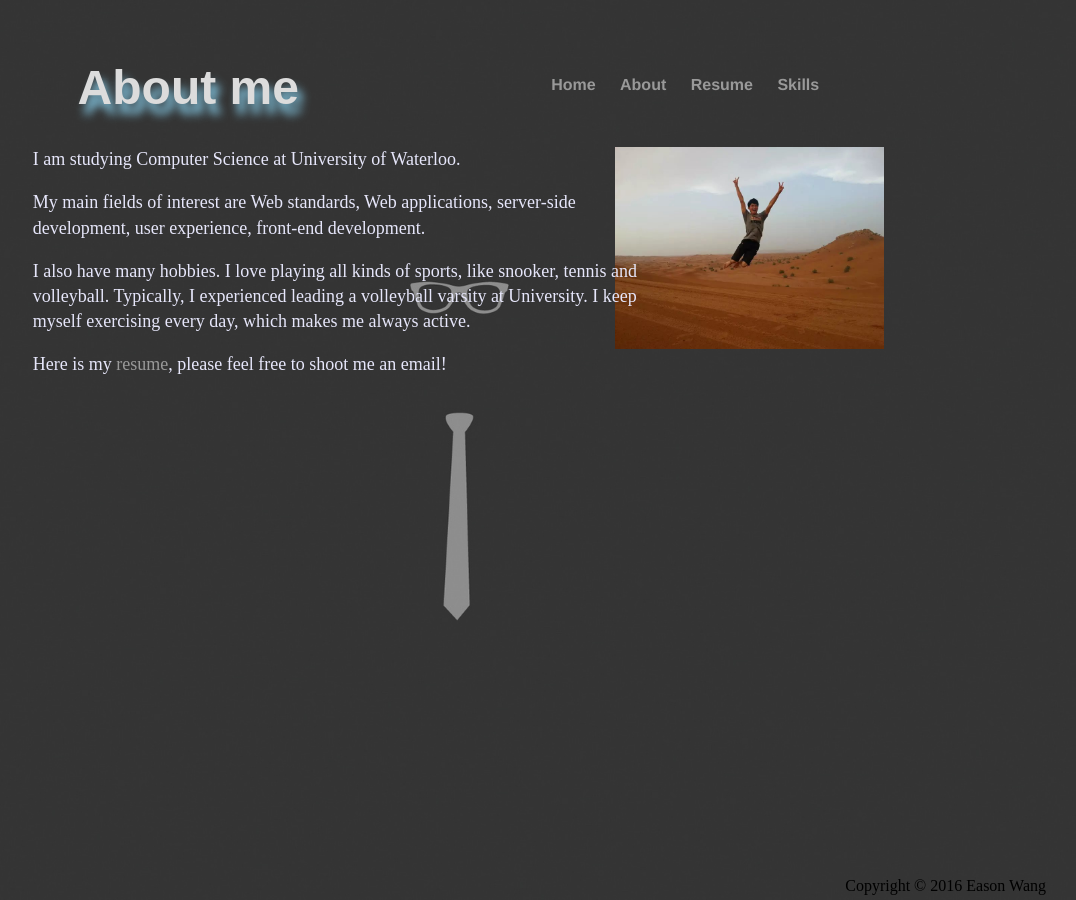
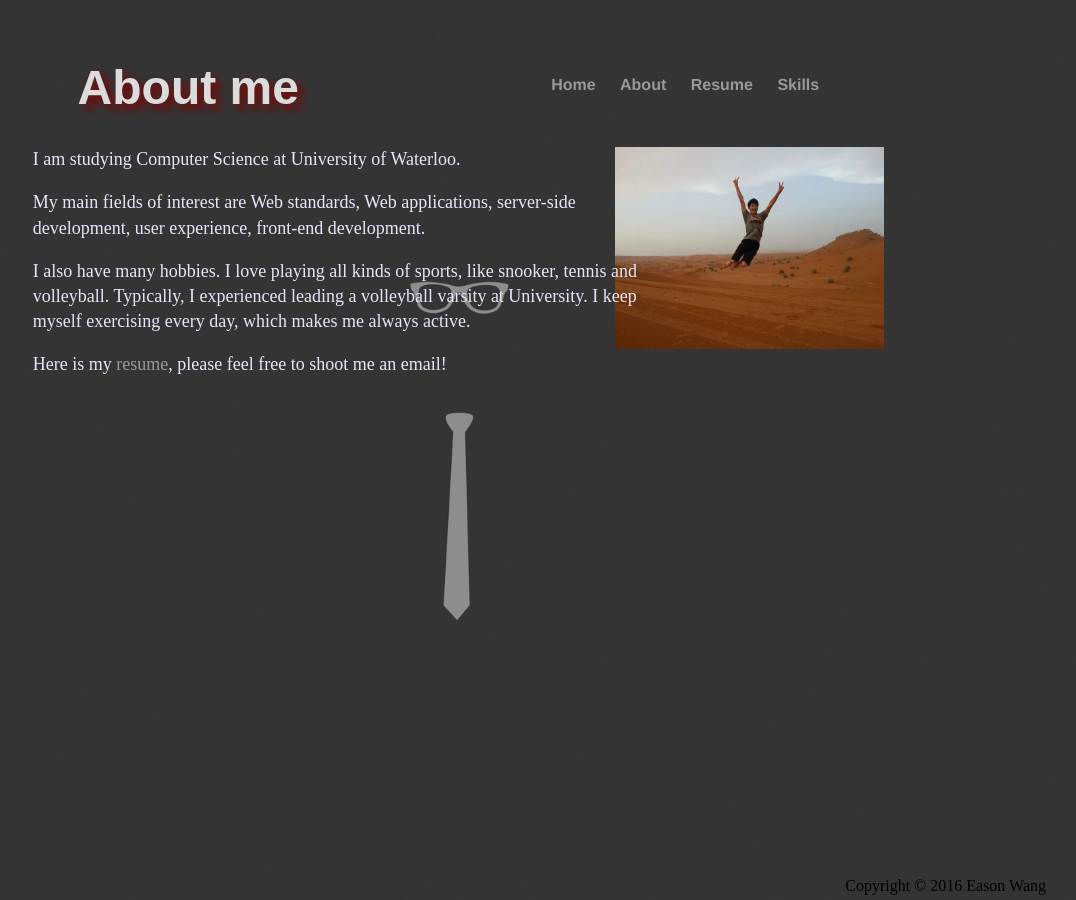
Before and after one commit to Eason666/Easonwang.github.io, a Jekyll site: the page built from about/index.html, in a window 1280 px wide. Shown: the whole page, without its empty margins (204-1280 px from the left). Built offline with Jekyll 4.4.1, drawn with Linux system fonts in a browser that asks for light colours.

Commit message:
Update main.css

```diff
--- a/css/main.css
+++ b/css/main.css
@@ -89,7 +89,7 @@ ul.posts li {
 	position:relative;
 	top: 20%;
 	left: 10%;
-	text-shadow: 5px 10px 10px #87CEEB;
+	text-shadow: 5px 5px 10px #800000;
 	font-family: 'Montserrat', sans-serif;
 }
 
@@ -110,7 +110,7 @@ ul.posts li {
 #skills{
 	color:#DCDCDC;
 	left: 5%;
-	text-shadow: 5px 10px 10px #87CEEB;
+	text-shadow: 5px 5px 10px #800000;
 	text-align: left;
 	font-family: 'Montserrat', sans-serif;
 }
```
